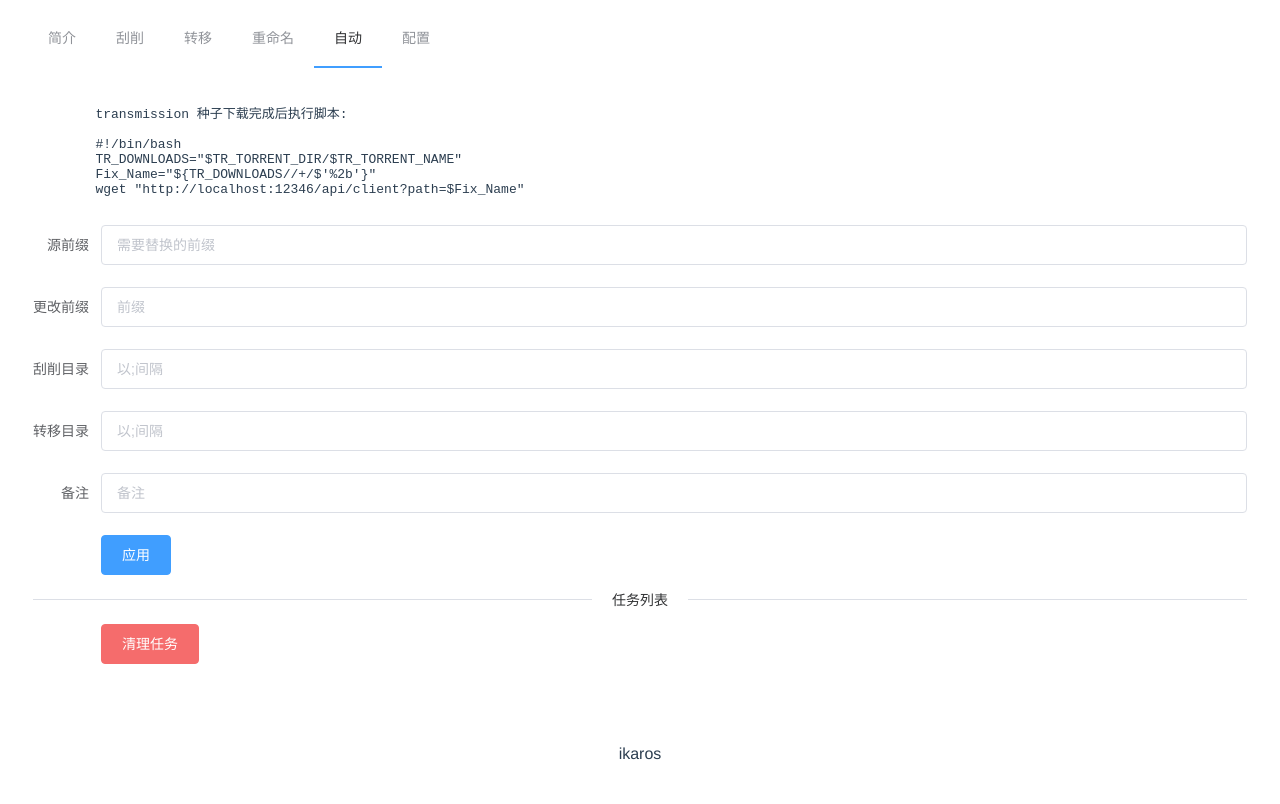
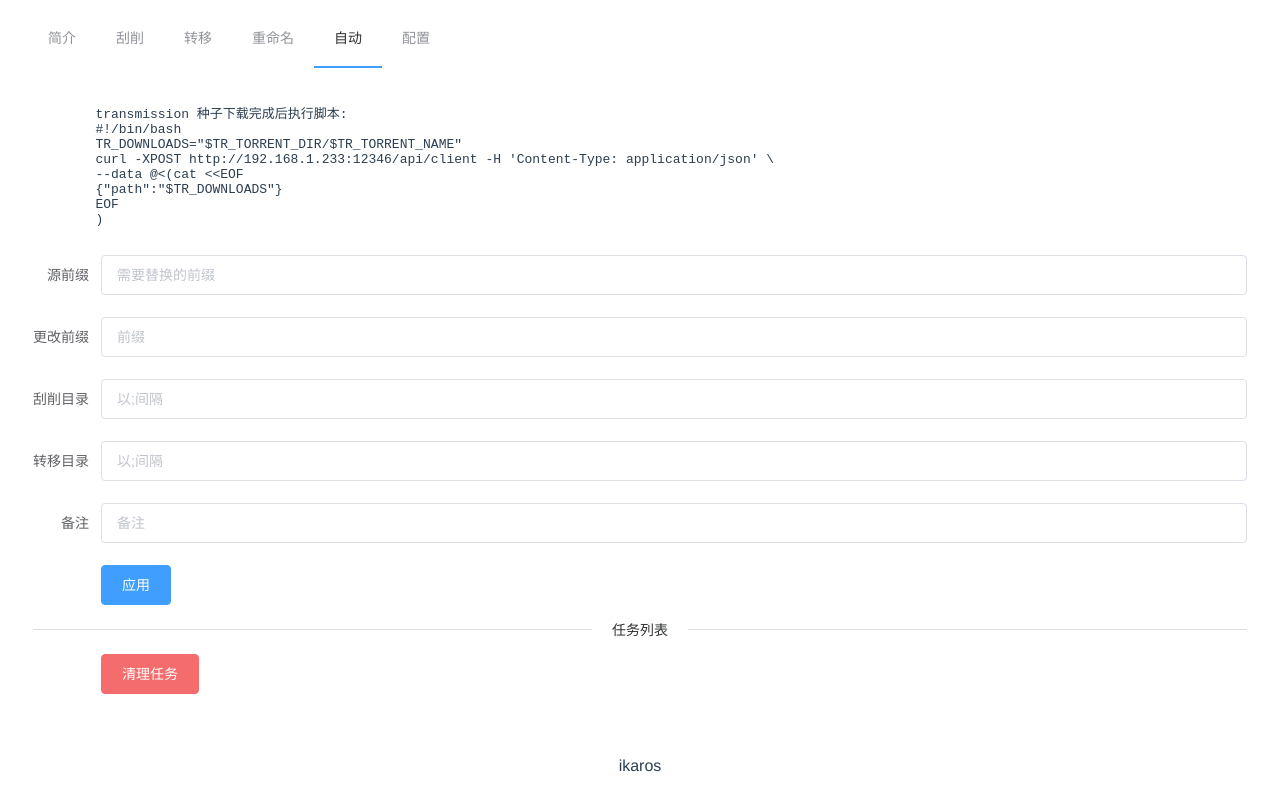
Before and after one commit to Suwmlee/ikaros-web, a Vue app: page / in a window 1280 px wide. Both pictures are taken after a click on the item "自动". Built offline with nearby package versions, Linux system fonts and the light colour scheme; no server answers.

Commit message:
chore: update tr script

```diff
--- a/src/components/autoconf.vue
+++ b/src/components/autoconf.vue
@@ -2,11 +2,13 @@
     <div class="body-wrap">
         <pre>
         transmission 种子下载完成后执行脚本:
-
         #!/bin/bash
         TR_DOWNLOADS="$TR_TORRENT_DIR/$TR_TORRENT_NAME"
-        Fix_Name="${TR_DOWNLOADS//+/$'%2b'}"
-        wget "http://localhost:12346/api/client?path=$Fix_Name"
+        curl -XPOST http://192.168.1.233:12346/api/client -H 'Content-Type: application/json' \
+        --data @&lt;(cat &lt;&lt;EOF
+        {"path":"$TR_DOWNLOADS"}
+        EOF
+        )
         </pre>
         <el-form label-position="right" label-width="auto" :model="settings">
             <el-form-item label="源前缀">
```
